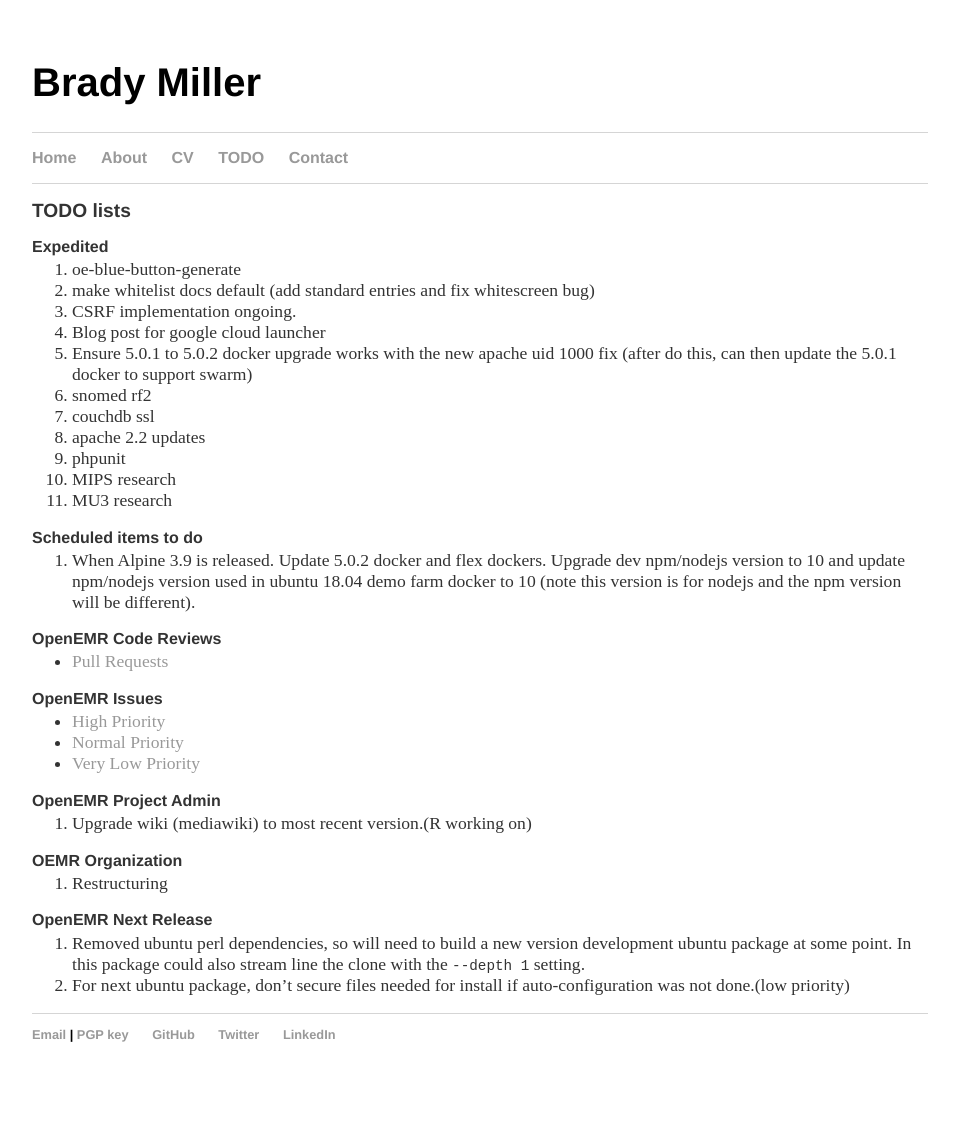
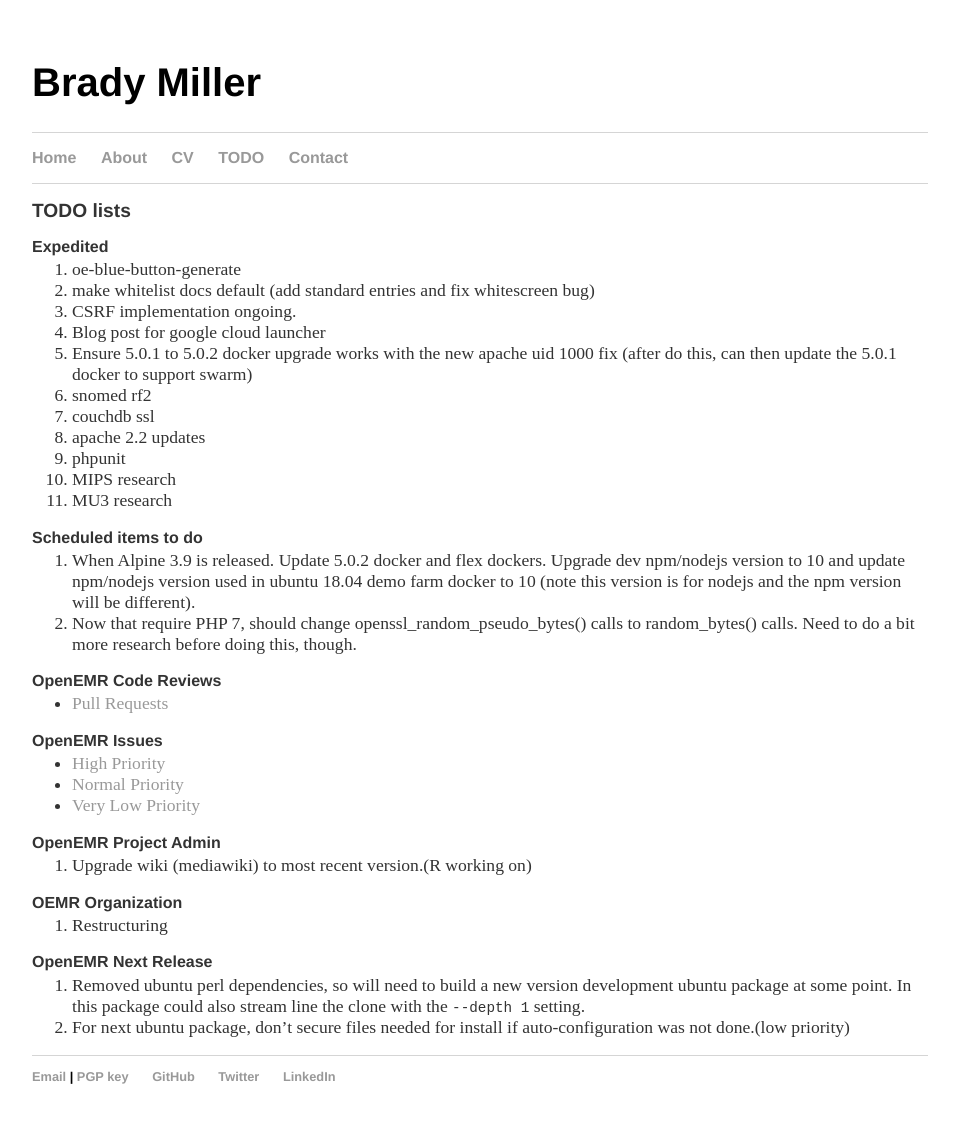
Before and after one commit to bradymiller/bradymiller.github.io, a Jekyll site: the page built from todo/index.md, in a window 1280 px wide. Shown: the whole page, without its empty margins (160-1119 px from the left). Built offline with Jekyll 4.4.1, drawn with Linux system fonts in a browser that asks for light colours; our own code applies the rules of GitHub Pages for plain Markdown files; before the commit the page ends 1102 px from its top, so only the background shows below that.

Commit message:
Update index.md

```diff
--- a/todo/index.md
+++ b/todo/index.md
@@ -18,6 +18,7 @@
 
 ### Scheduled items to do
 1. When Alpine 3.9 is released. Update 5.0.2 docker and flex dockers. Upgrade dev npm/nodejs version to 10 and update npm/nodejs version used in ubuntu 18.04 demo farm docker to 10 (note this version is for nodejs and the npm version will be different).
+2. Now that require PHP 7, should change openssl_random_pseudo_bytes() calls to random_bytes() calls. Need to do a bit more research before doing this, though.
 
 ### OpenEMR Code Reviews
 * [Pull Requests](https://github.com/openemr/openemr/pulls)
```
